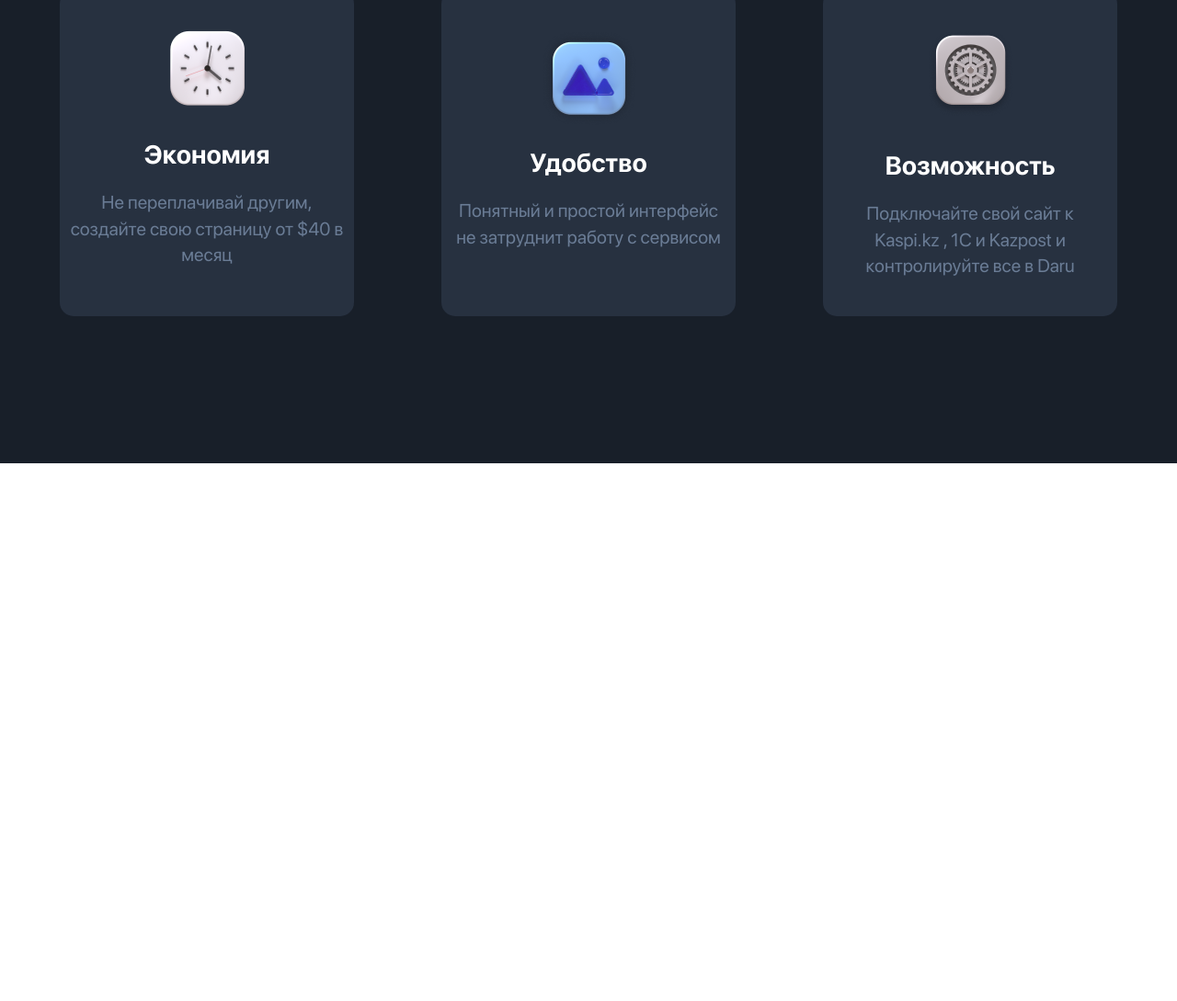
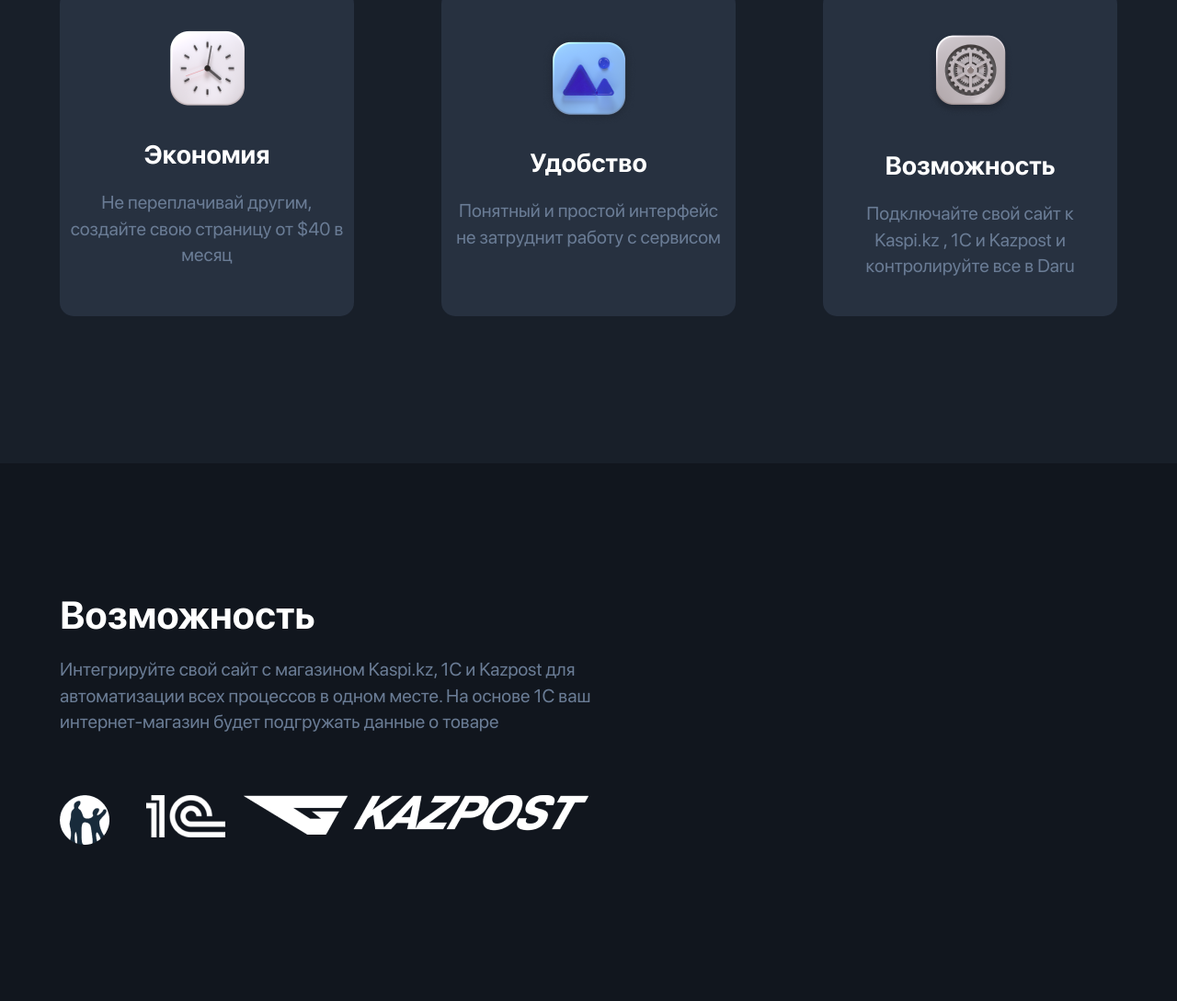
Before and after one commit to left9fet/darulink, a plain HTML site: page index.html in a window 1280 px wide. Shown: the part 1163-2252 px from the top of the page at 92% size. Before the commit the page ends 1667 px from the top, so only its background shows below. Drawn offline with Linux system fonts and the light colour scheme.

Commit message:
done possibility section

```diff
--- a/index.html
+++ b/index.html
@@ -112,6 +112,28 @@
                 </div>
             </div>
         </section>
+        <section class="possibility">
+            <div class="container">
+                <h2 class="title title--mb20">
+                    Возможность
+                </h2>
+                <p class="possibility__text">
+                    Интегрируйте свой сайт с магазином Kaspi.kz, 1C и Kazpost для автоматизации всех процессов в одном месте. На
+                    основе 1С ваш интернет-магазин будет подгружать данные о товаре
+                </p>
+                <div class="possibility__companies">
+                    <div class="possibility__company">
+                        <img class="possibility__company-img" src="images/icons/company-1.png" alt="">
+                    </div>
+                    <div class="possibility__company">
+                        <img class="possibility__company-img" src="images/icons/company-2.png" alt="">
+                    </div>
+                    <div class="possibility__company possibility__company--kazpost">
+                        <img class="possibility__company-img" src="images/icons/company-3.png" alt="">
+                    </div>
+                </div>
+            </div>
+        </section>
     </main>
 
     <script src="js/script.js"></script>
--- a/scss/style.scss
+++ b/scss/style.scss
@@ -347,3 +347,52 @@
     line-height: 36px;
     color: #FFFFFF;
 }
+
+
+// POSSIBILITY ==================================
+
+
+.possibility {
+    background-color: $c-bg1;
+    padding: 140px 0 170px;
+
+    @media screen and (max-width: 700px) {
+        padding: 70px 0;
+    }
+
+    @media screen and (max-width: 500px) {
+        padding: 35px 0 50px;
+    }
+}
+
+.possibility__text {
+    margin-bottom: 65px;
+    max-width: 600px;
+
+    @media screen and (max-width: 700px) {
+        margin-bottom: 30px;
+    }
+}
+
+.possibility__companies {
+    display: flex;
+    @media screen and (max-width: 450px) {
+        flex-wrap: wrap;
+        justify-content: space-around;
+    }
+}
+
+.possibility__company + .possibility__company {
+    margin-left: 40px;
+}
+
+.possibility__company.possibility__company--kazpost {
+    margin-left: 20px;
+
+    @media screen and (max-width: 450px) {
+        margin-top: 30px;
+    }
+}
+
+
+// COMFORT ==================================
```
Also changed, not shown: css/style.min.css, images/icons/company-1.png (added), images/icons/company-2.png (added), images/icons/company-3.png (added).
